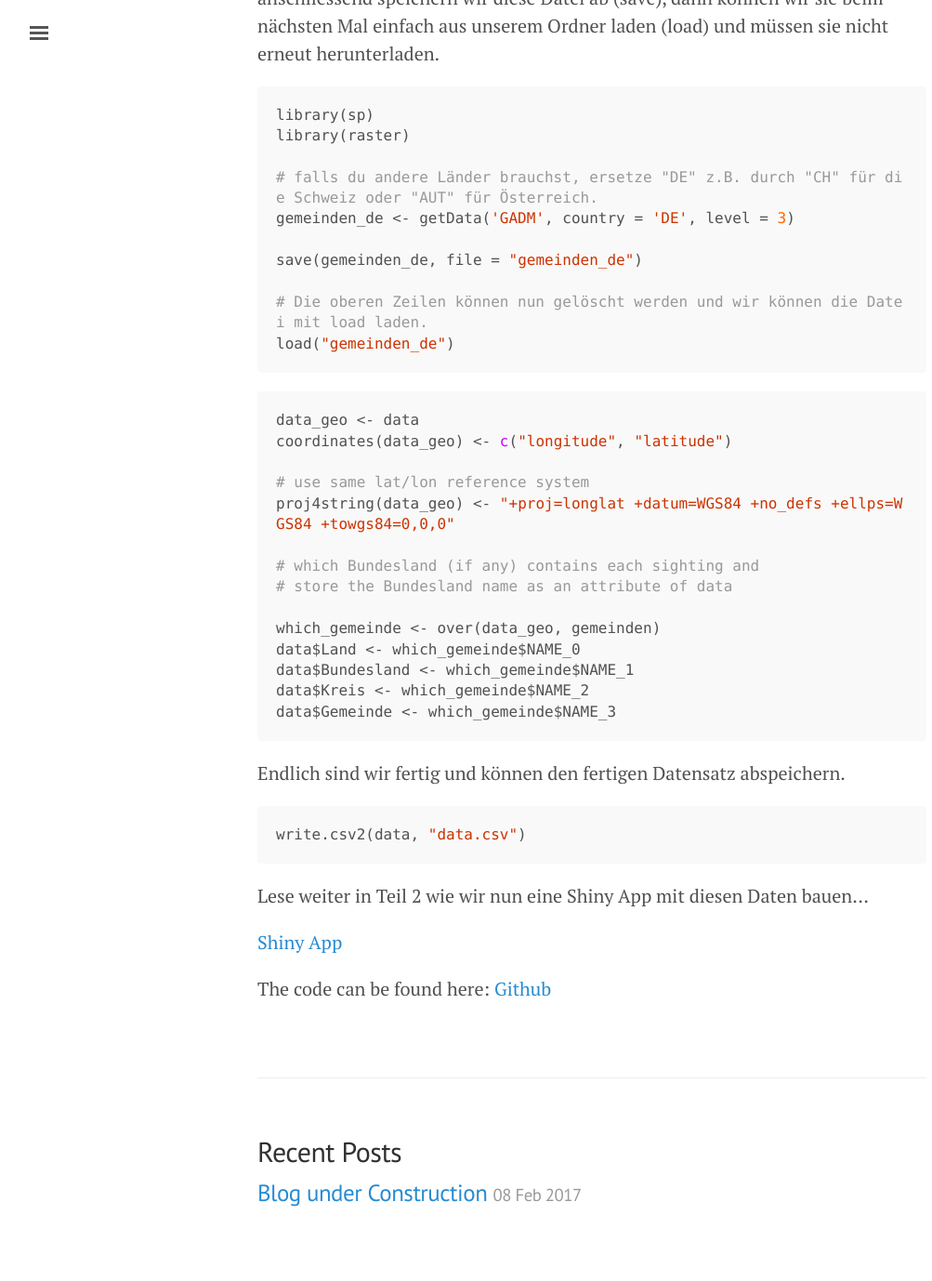
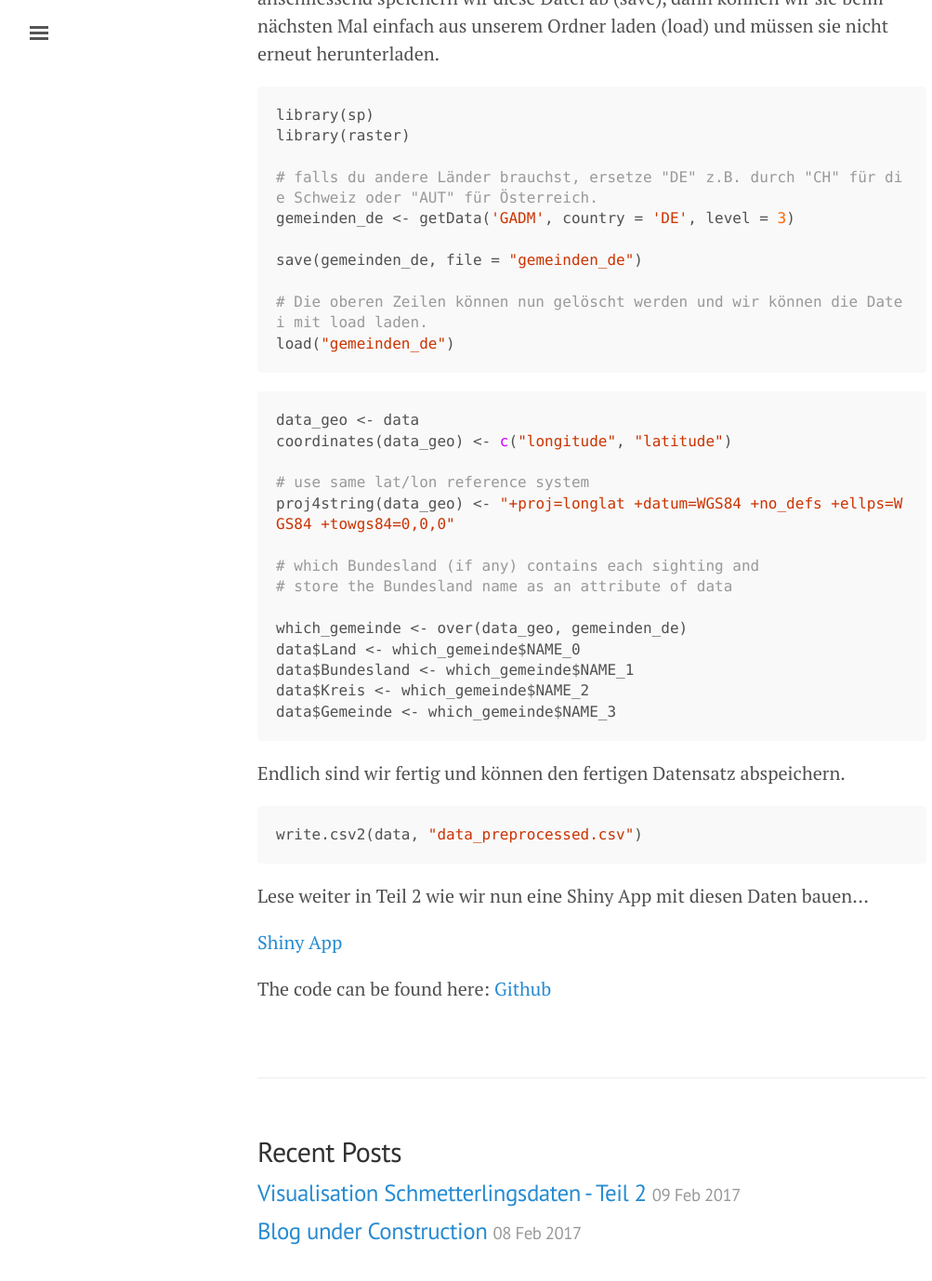
Before and after one commit to markdumke/Blog, a Jekyll site: the page built from _posts/2017-02-09-beobachtungen-visualisieren.md, in a window 1280 px wide and 1400 px high, scrolled down 3914 px. Shown: the top 1378 px of the window at 93% size, without its empty margins (3-1006 px from the left). Built offline with Jekyll 4.4.1, drawn with Linux system fonts in a browser that asks for light colours; comment, search, counter and statistics services are not loaded; some of the changed text lies outside the part shown.

Commit message:
added part 2

````diff
--- a/_posts/2017-02-08-beobachtungen-visualisieren.md
+++ b/_posts/2017-02-09-beobachtungen-visualisieren.md
@@ -143,7 +143,7 @@
 # which Bundesland (if any) contains each sighting and
 # store the Bundesland name as an attribute of data
 
-which_gemeinde <- over(data_geo, gemeinden)
+which_gemeinde <- over(data_geo, gemeinden_de)
 data$Land <- which_gemeinde$NAME_0
 data$Bundesland <- which_gemeinde$NAME_1
 data$Kreis <- which_gemeinde$NAME_2
@@ -153,7 +153,7 @@
 Endlich sind wir fertig und können den fertigen Datensatz abspeichern.
 
 ```r
-write.csv2(data, "data.csv")
+write.csv2(data, "data_preprocessed.csv")
 ```
 
 
````
Also changed, not shown: _posts/2017-02-09-beobachtungen-visualisieren-teil2.md (added, +75 -0 lines).
